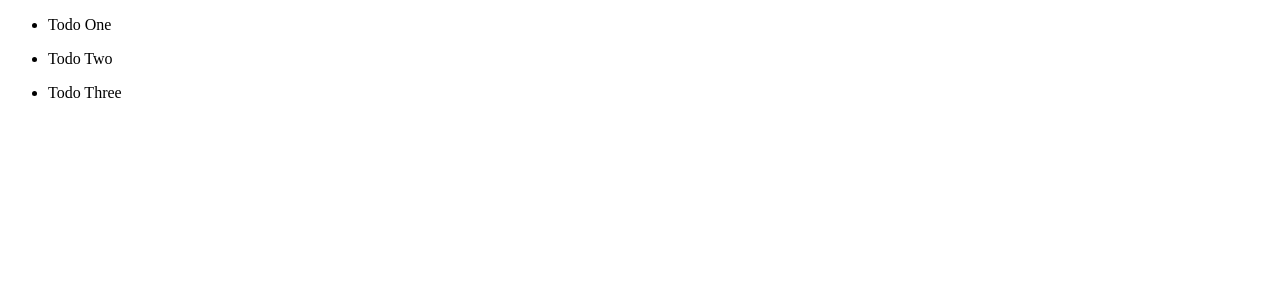
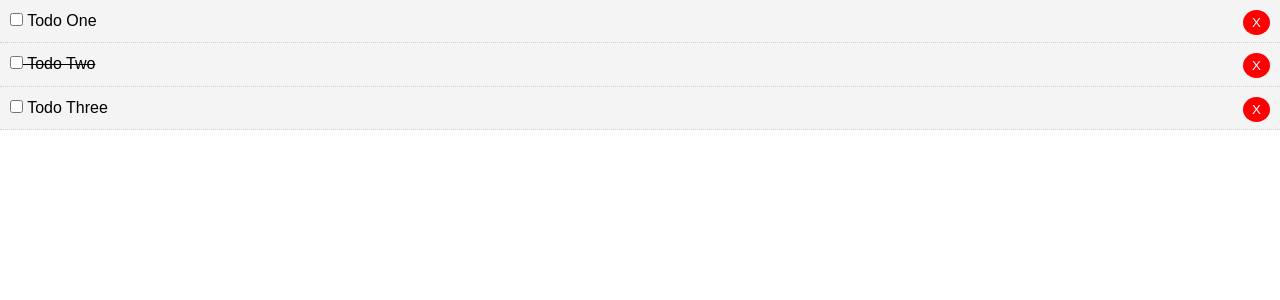
Before and after one commit to garorueda99/angular-todo-list, an Angular app: page / in a window 1280 px wide. Shown: the top 300 px of the page. Built offline with nearby package versions, Linux system fonts and the light colour scheme.

Commit message:
todo-item def

```diff
--- a/src/app/app.component.ts
+++ b/src/app/app.component.ts
@@ -3,13 +3,12 @@ import { Component } from '@angular/core';
 @Component({
   selector: 'app-root',
   templateUrl: './app.component.html',
-  styleUrls: ['./app.component.css']
+  styleUrls: ['./app.component.css'],
 })
 export class AppComponent {
-  title:string = 'AngularCC1';
-constructor(){
-  console.log(this.title)
-      console.log("test")
-
+  title: string = 'AngularCC1';
+  constructor() {
+    console.log(this.title);
+    console.log('test');
+  }
 }
-}
--- a/src/app/app.module.ts
+++ b/src/app/app.module.ts
@@ -10,7 +10,7 @@ import { TodoItemComponent } from './components/todo-item/todo-item.component';
   declarations: [
     AppComponent,
     TodoComponent,
-    TodoItemComponent
+    TodoItemComponent,
   ],
   imports: [
     BrowserModule,
--- a/src/app/components/todo-item/todo-item.component.css
+++ b/src/app/components/todo-item/todo-item.component.css
@@ -0,0 +1,19 @@
+.del {
+  background: #ff0000;
+  color: #fff;
+  border: none;
+  padding: 5px 9px;
+  border-radius: 50%;
+  cursor: pointer;
+  float: right;
+}
+
+.todo {
+  background: #f4f4f4;
+  padding: 10px;
+  border-bottom: 1px #ccc dotted;
+}
+
+.is-complete {
+  text-decoration: line-through;
+}
--- a/src/app/components/todo-item/todo-item.component.html
+++ b/src/app/components/todo-item/todo-item.component.html
@@ -1 +1,7 @@
-<p>todo-item works!</p>
+<div [ngClass]="setClasses()" >
+  <p>
+    <input type="checkbox" name="" id="">
+    {{todo.title}}
+    <button class="del">X</button>
+  </p>
+</div>
--- a/src/app/components/todo-item/todo-item.component.ts
+++ b/src/app/components/todo-item/todo-item.component.ts
@@ -1,15 +1,24 @@
-import { Component, OnInit } from '@angular/core';
+import { Component, OnInit, Input } from '@angular/core';
+import { Todo } from 'src/app/models/Todos';
 
 @Component({
   selector: 'app-todo-item',
   templateUrl: './todo-item.component.html',
-  styleUrls: ['./todo-item.component.css']
+  styleUrls: ['./todo-item.component.css'],
 })
 export class TodoItemComponent implements OnInit {
+  @Input() todo!: Todo;
+  constructor() {}
 
-  constructor() { }
+  ngOnInit(): void {}
 
-  ngOnInit(): void {
+  // Set Dynamic Classes
+
+  setClasses() {
+    let classes = {
+      todo: true,
+      'is-complete': this.todo.completed,
+    };
+    return classes;
   }
-
 }
--- a/src/app/components/todo/todo.component.html
+++ b/src/app/components/todo/todo.component.html
@@ -1,3 +1 @@
-<ul *ngFor="let todo of todos">
-  <li>{{todo.title}}</li>
-</ul>
+<app-todo-item *ngFor="let todo of todos" [todo]="todo"></app-todo-item>
--- a/src/app/components/todo/todo.component.ts
+++ b/src/app/components/todo/todo.component.ts
@@ -1,20 +1,19 @@
 import { Component, OnInit } from '@angular/core';
-import {Todo} from "../../models/Todos"
+import { Todo } from '../../models/Todos';
 @Component({
   selector: 'app-todo',
   templateUrl: './todo.component.html',
-  styleUrls: ['./todo.component.css']
+  styleUrls: ['./todo.component.css'],
 })
 export class TodoComponent implements OnInit {
-todos!:Todo[];
-  constructor() { }
+  todos!: Todo[];
+  constructor() {}
 
   ngOnInit(): void {
     this.todos = [
-    {id:1, title: "Todo One", completed: false},
-    {id:2, title: "Todo Two", completed: false},
-    {id:3, title: "Todo Three", completed: false}
-  ]
+      { id: 1, title: 'Todo One', completed: false },
+      { id: 2, title: 'Todo Two', completed: true },
+      { id: 3, title: 'Todo Three', completed: false },
+    ];
   }
-
 }
--- a/src/styles.css
+++ b/src/styles.css
@@ -1 +1,33 @@
 /* You can add global styles to this file, and also import other style files */
+* {
+  box-sizing: border-box;
+  margin: 0;
+  padding: 0;
+}
+
+body {
+  font-family: Arial, Helvetica, sans-serif;
+  line-height: 1.4;
+}
+
+a {
+  color: #333;
+  text-decoration: none;
+}
+
+.container {
+  padding: 0 1rem;
+}
+
+.btn {
+  display: inline-block;
+  border: none;
+  background: #555;
+  color: #fff;
+  padding: 7px 20px;
+  cursor: pointer;
+}
+
+.btn:hover {
+  background: #666;
+}
```
